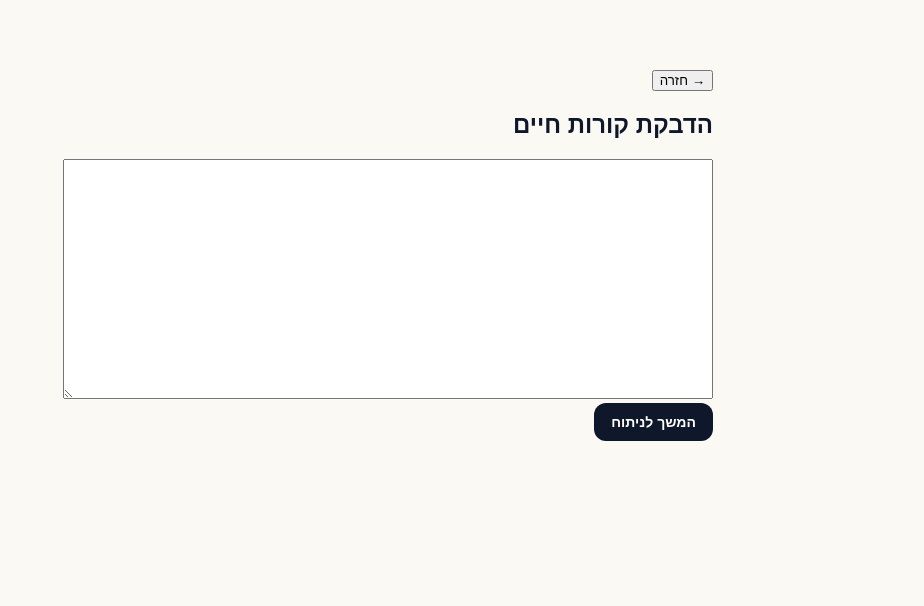
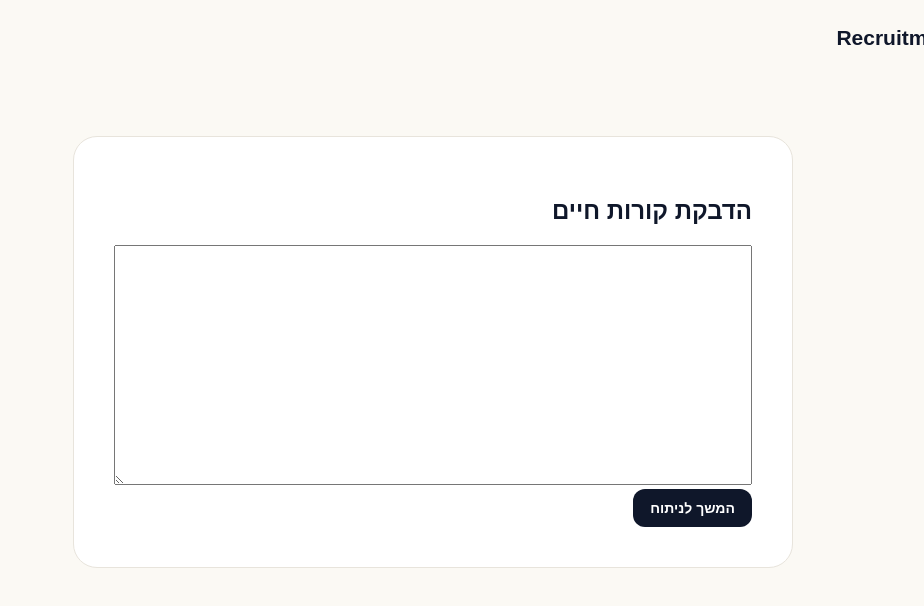
Before and after one commit to IritSel/recruitment-ai, a Next.js app: page /candidate in a window 1280 px wide. Both pictures are taken after a click on the button "הדבקת קורות חיים". Shown: the top 606 px of the page, without its empty margins (356-1280 px from the left). Built offline with nearby package versions, Linux system fonts and the light colour scheme.

Commit message:
Make CV builder support multiple work experiences

```diff
--- a/app/candidate/page.tsx
+++ b/app/candidate/page.tsx
@@ -1,23 +1,20 @@
 "use client";
-import Link from "next/link";
-import {useRef,useState} from "react";
+import Link from "next/link";import{useRef,useState}from"react";
+type Exp={role:string;company:string;years:string;details:string};
+const empty=():Exp=>({role:"",company:"",years:"",details:""});
 export default function Candidate(){
- const fileRef=useRef<HTMLInputElement>(null); const [mode,setMode]=useState("home"); const [file,setFile]=useState(""); const [step,setStep]=useState(0); const [data,setData]=useState({role:"",company:"",years:"",tasks:"",previous:"",education:"",skills:"",languages:""});
- const set=(k:string,v:string)=>setData({...data,[k]:v});
- const questions=[
- ["role","מה היה התפקיד האחרון שלך?","לדוגמה: מוכרת בגדים"],
- ["company","איפה עבדת?","שם החנות או סוג העסק"],
- ["years","באילו שנים עבדת שם?","לדוגמה: 2023–2026"],
- ["tasks","מה עשית בתפקיד ביום־יום?","מכירות, שירות, קופה, סידור סחורה..."],
- ["previous","היה לך ניסיון קודם?","כתבי תפקיד ומקום, או 'לא'"],
- ["education","מה לגבי השכלה או הכשרות?","תיכון, תואר, קורסים, תעודות..."],
- ["skills","אילו כישורים מקצועיים יש לך?","לדוגמה: שירות לקוחות, מכירות, Office"],
- ["languages","אילו שפות את יודעת ובאיזו רמה?","לדוגמה: עברית שפת אם, אנגלית טובה"]
- ];
+ const fileRef=useRef<HTMLInputElement>(null);const[mode,setMode]=useState("home");const[file,setFile]=useState("");const[exps,setExps]=useState<Exp[]>([empty()]);const[e,setE]=useState(0);const[s,setS]=useState(0);const[phase,setPhase]=useState("experience");const[extra,setExtra]=useState({education:"",training:"",skills:"",languages:""});
+ const qs=[["role","מה היה התפקיד?","לדוגמה: מוכרת בגדים"],["company","איפה עבדת?","שם החברה או סוג העסק"],["years","באילו שנים וכמה זמן?","לדוגמה: 2025–2026, כשנה"],["details","ספרי לי מה עשית בתפקיד","אחריות, משימות, יעדים, ניהול, הדרכות..."]];
+ const upd=(k:string,v:string)=>{const a=[...exps];a[e]={...a[e],[k]:v};setExps(a)};
  if(mode==="builder"){
-  if(step<questions.length){const [k,q,p]=questions[step]; const val=(data as any)[k];return <main className="shell"><nav className="nav"><Link className="brand" href="/">Recruitment AI</Link></nav><section style={{maxWidth:650,margin:"70px auto",background:"#fff",padding:40,borderRadius:24,border:"1px solid #e8e4dc"}}><button onClick={()=>step?setStep(step-1):setMode("home")} style={{border:0,background:"transparent",cursor:"pointer"}}>→ חזרה</button><span className="eyebrow">בניית קורות חיים · {step+1}/{questions.length}</span><h1>{q}</h1><input value={val} onChange={e=>set(k,e.target.value)} placeholder={p} style={{width:"100%",padding:14,border:"1px solid #ddd",borderRadius:12,font:"inherit"}}/><button disabled={!val.trim()} onClick={()=>setStep(step+1)} className="button" style={{border:0,marginTop:16,cursor:val.trim()?"pointer":"not-allowed",opacity:val.trim()?1:.45}}>המשך</button></section></main>}
-  return <main className="shell"><section style={{maxWidth:720,margin:"60px auto",background:"#fff",padding:40,borderRadius:24,border:"1px solid #e8e4dc"}}><span className="eyebrow">טיוטת קורות החיים שלך</span><h1>{data.role}</h1><h2>ניסיון</h2><p><b>{data.company}</b> · {data.years}</p><p>{data.tasks}</p><p><b>ניסיון קודם:</b> {data.previous}</p><h2>השכלה והכשרות</h2><p>{data.education}</p><h2>כישורים</h2><p>{data.skills}</p><h2>שפות</h2><p>{data.languages}</p><div style={{display:"flex",gap:12}}><button onClick={()=>setStep(0)} style={{padding:12}}>עריכת התשובות</button><Link className="button" href="/candidate/jobs">אישור קורות החיים והמשך למשרות ←</Link></div></section></main>
+  if(phase==="experience"){if(s<4){const[k,q,p]=qs[s];const v=(exps[e]as any)[k];return <Wrap><span className="eyebrow">ניסיון {e+1} · שלב {s+1}/4</span><h1>{q}</h1><input value={v} onChange={x=>upd(k,x.target.value)} placeholder={p} style={field}/><p style={{color:"#64748b"}}>{s===3?"כתבי מה שאת זוכרת. בהמשך ה-AI יוכל להציע שאלות המשך לפי סוג התפקיד, בלי להמציא פרטים.":""}</p><button disabled={!v.trim()} className="button" onClick={()=>setS(s+1)}>המשך</button></Wrap>}
+   return <Wrap><span className="eyebrow">ניסיון תעסוקתי</span><h1>יש לך ניסיון נוסף?</h1><div className="choice"><b>{exps[e].role}</b><p>{exps[e].company} · {exps[e].years}</p></div><div style={{display:"flex",gap:12}}><button className="button" onClick={()=>{setExps([...exps,empty()]);setE(e+1);setS(0)}}>כן, להוסיף תפקיד נוסף</button><button onClick={()=>setPhase("education")} style={secondary}>לא, סיימתי ניסיון תעסוקתי</button></div></Wrap>}
+  const phases:any={education:["השכלה","מה למדת ואיפה?","תיכון, תואר, לימודים מקצועיים...","training"],training:["הכשרות ותעודות","יש קורסים, הכשרות או תעודות שחשוב להוסיף?","אפשר לכתוב 'אין'","skills"],skills:["כישורים","אילו כישורים מקצועיים יש לך?","שירות, מכירות, ניהול צוות, Office...","languages"],languages:["שפות","אילו שפות את יודעת ובאיזו רמה?","עברית שפת אם, אנגלית טובה...","summary"]};
+  if(phase!=="summary"){const[q1,q2,p,next]=phases[phase];const v=(extra as any)[phase];return <Wrap><span className="eyebrow">בניית קורות חיים</span><h1>{q1}</h1><p>{q2}</p><input value={v} onChange={x=>setExtra({...extra,[phase]:x.target.value})} placeholder={p} style={field}/><button disabled={!v.trim()} className="button" onClick={()=>setPhase(next)}>המשך</button></Wrap>}
+  return <Wrap><span className="eyebrow">טיוטת קורות החיים שלך</span><h1>הניסיון המקצועי שלך</h1>{exps.map((x,i)=><div className="choice" key={i}><h2>{x.role}</h2><p><b>{x.company}</b> · {x.years}</p><p>{x.details}</p></div>)}<h2>השכלה</h2><p>{extra.education}</p><h2>הכשרות</h2><p>{extra.training}</p><h2>כישורים</h2><p>{extra.skills}</p><h2>שפות</h2><p>{extra.languages}</p><div style={{display:"flex",gap:12}}><button onClick={()=>{setPhase("experience");setE(0);setS(0)}} style={secondary}>עריכה</button><Link className="button" href="/candidate/jobs">אישור והמשך למשרות ←</Link></div></Wrap>
  }
- if(mode==="paste")return <main className="shell"><section style={{maxWidth:650,margin:"70px auto"}}><button onClick={()=>setMode("home")}>→ חזרה</button><h1>הדבקת קורות חיים</h1><textarea style={{width:"100%",minHeight:240}}/><Link className="button" href="/candidate/review">המשך לניתוח</Link></section></main>;
- return <main className="shell"><nav className="nav"><Link className="brand" href="/">Recruitment AI</Link></nav><section style={{maxWidth:650,margin:"70px auto",background:"#fff",padding:40,borderRadius:24,border:"1px solid #e8e4dc"}}><span className="eyebrow">מסלול מועמד/ת</span><h1>בואו נתחיל מקורות החיים שלך</h1><p>אפשר להעלות קובץ, להדביק קורות חיים או לבנות אותם יחד.</p><input ref={fileRef} type="file" accept=".pdf,.doc,.docx" hidden onChange={e=>setFile(e.target.files?.[0]?.name||"")}/><div style={{display:"grid",gap:12}}><button onClick={()=>fileRef.current?.click()} className="button">{file||"העלאת PDF או Word"}</button><button onClick={()=>setMode("paste")}>הדבקת קורות חיים</button><button onClick={()=>{setMode("builder");setStep(0)}}>אין לי קורות חיים — עזרו לי לבנות</button></div>{file&&<Link className="button" href="/candidate/review" style={{marginTop:16}}>המשך לניתוח קורות החיים ←</Link>}</section></main>
+ if(mode==="paste")return <Wrap><h1>הדבקת קורות חיים</h1><textarea style={{width:"100%",minHeight:240}}/><Link className="button" href="/candidate/review">המשך לניתוח</Link></Wrap>;
+ return <main className="shell"><nav className="nav"><Link className="brand" href="/">Recruitment AI</Link></nav><section style={card}><span className="eyebrow">מסלול מועמד/ת</span><h1>בואו נתחיל מקורות החיים שלך</h1><input ref={fileRef} type="file" accept=".pdf,.doc,.docx" hidden onChange={x=>setFile(x.target.files?.[0]?.name||"")}/><div style={{display:"grid",gap:12}}><button onClick={()=>fileRef.current?.click()} className="button">{file||"העלאת PDF או Word"}</button><button onClick={()=>setMode("paste")}>הדבקת קורות חיים</button><button onClick={()=>setMode("builder")}>אין לי קורות חיים — עזרו לי לבנות</button></div>{file&&<Link className="button" href="/candidate/review" style={{marginTop:16}}>המשך לניתוח ←</Link>}</section></main>
 }
+function Wrap({children}:{children:React.ReactNode}){return <main className="shell"><nav className="nav"><Link className="brand" href="/">Recruitment AI</Link></nav><section style={card}>{children}</section></main>}
+const card={maxWidth:720,margin:"60px auto",background:"#fff",padding:40,borderRadius:24,border:"1px solid #e8e4dc"};const field={width:"100%",padding:14,border:"1px solid #ddd",borderRadius:12,font:"inherit",marginBottom:16};const secondary={padding:12,border:"1px solid #ddd",borderRadius:12,background:"#fff",cursor:"pointer"};
```
